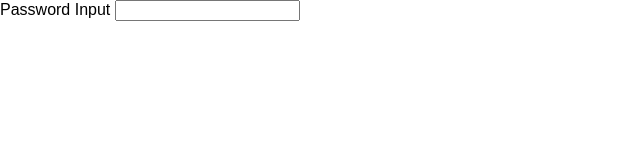
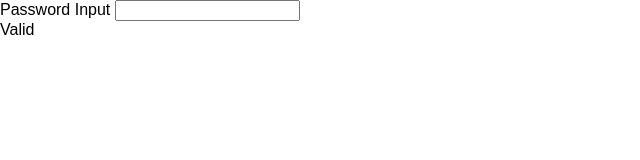
Before and after one commit to thinkful-ei23/Rose-DavidG-React, a React (Create React App) app: page / in a window 1280 px wide. Shown: the top 160 px of the page, without its empty margins (0-640 px from the left). Built offline with nearby package versions, Linux system fonts and the light colour scheme.

Commit message:
imported passwordInut and Valid in App

```diff
--- a/src/App.js
+++ b/src/App.js
@@ -1,18 +1,15 @@
 import React, { Component } from 'react';
 import logo from './logo.svg';
 import './App.css';
+import PasswordInput from './components/passwordInput';
+import IsValid from './components/isValid';
 
 class App extends Component {
   render() {
     return (
-      <div className="App">
-        <header className="App-header">
-          <img src={logo} className="App-logo" alt="logo" />
-          <h1 className="App-title">Welcome to React</h1>
-        </header>
-        <p className="App-intro">
-          To get started, edit <code>src/App.js</code> and save to reload.
-        </p>
+      <div>
+      <PasswordInput />
+      <IsValid />
       </div>
     );
   }
--- /dev/null
+++ b/src/components/isValid.js
@@ -0,0 +1,7 @@
+import React from 'react';
+
+export default function IsValid(props){
+    return (
+        <div>Valid</div>
+    )
+}
--- /dev/null
+++ b/src/components/validate.js
@@ -0,0 +1 @@
+import React from 'react';
--- a/src/index.js
+++ b/src/index.js
@@ -2,8 +2,8 @@ import React from 'react';
 import ReactDOM from 'react-dom';
 import './index.css';
 import App from './App';
-import PasswordInput from './components/passwordInput';
+import IsValid from './components/isValid';
 import registerServiceWorker from './registerServiceWorker';
 
-ReactDOM.render(<PasswordInput />, document.getElementById('root'));
+ReactDOM.render(<App />, document.getElementById('root'));
 registerServiceWorker();
```
